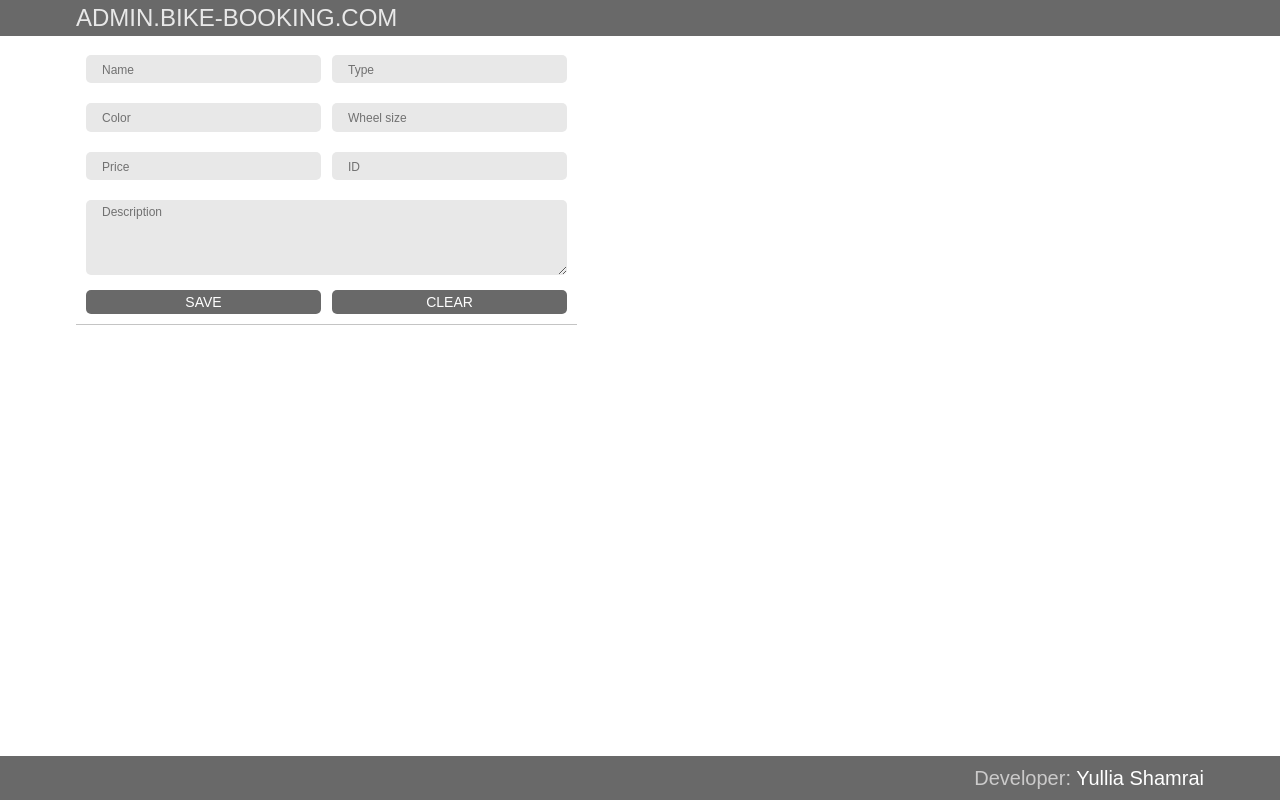
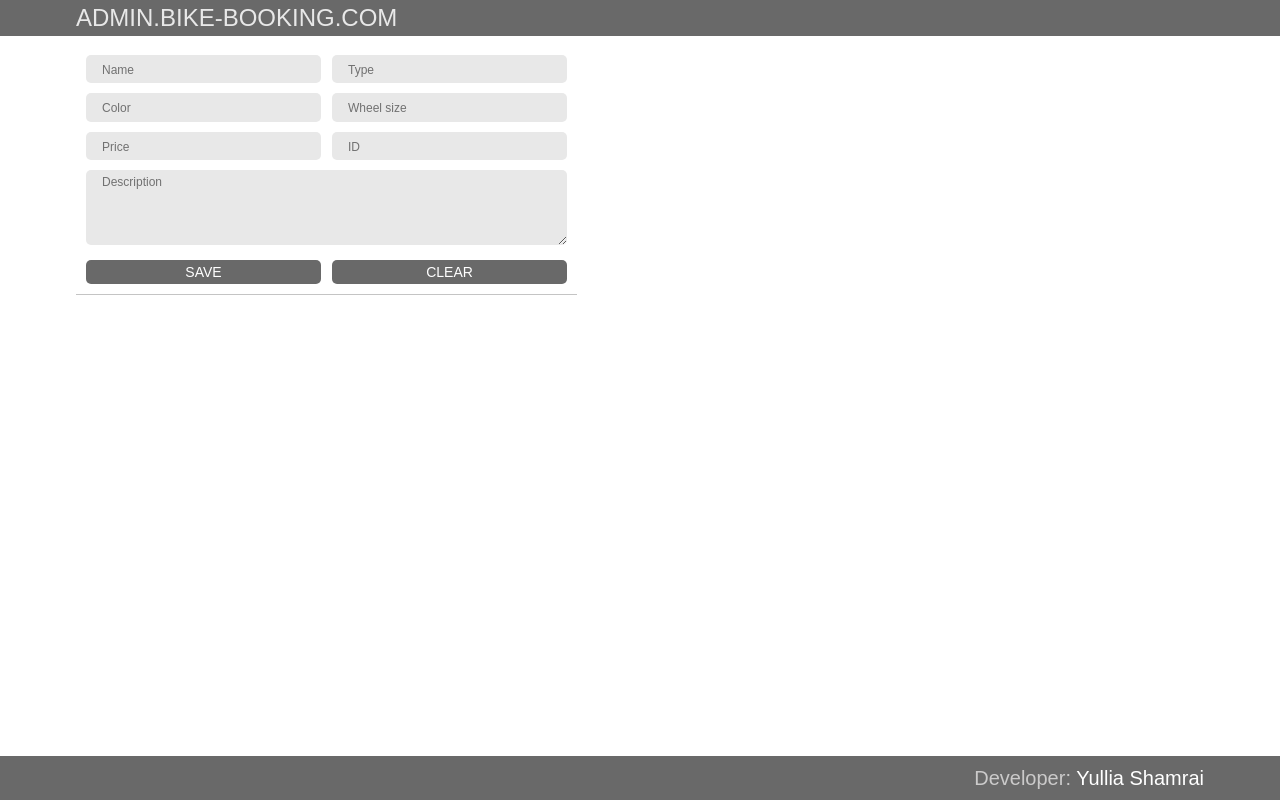
Before and after one commit to Juliya-Shamray/admin-frontend, a React (Create React App) app: page / in a window 1280 px wide. Built offline with nearby package versions, Linux system fonts and the light colour scheme; no server answers.

Commit message:
styles/ adaptive

```diff
--- a/src/components/BicycleForm/BicycleForm.js
+++ b/src/components/BicycleForm/BicycleForm.js
@@ -56,6 +56,7 @@ export const BicycleForm = ({ setBicycles, bicycles }) => {
   return (
     <StyledForm onSubmit={handleSubmit(onSubmit)}>
       <StyledDiv>
+        <div>
           <StyledInput
             placeholder="Name"
             {...register("name", {
@@ -65,23 +66,28 @@ export const BicycleForm = ({ setBicycles, bicycles }) => {
             })}
             onBlur={() => trigger("name")}
           />
+          {errors.name && <StyleError>{errors.name.message}</StyleError>}
+        </div>
+        <div>
           <StyledInput
             placeholder="Type"
             {...register("type", { required, minLength, type: "text" })}
             onBlur={() => trigger("type")}
           />
+          {errors.type && <StyleError>{errors.type.message}</StyleError>}
+        </div>
       </StyledDiv>
-      <StyledDivErr>
-        {errors.name && <StyleError>{errors.name.message}</StyleError>}
-        {errors.type && <StyleError>{errors.type.message}</StyleError>}
-      </StyledDivErr>
+
       <StyledDiv>
+        <div>
           <StyledInput
             placeholder="Color"
             {...register("color", { required, minLength, type: "text" })}
             onBlur={() => trigger("color")}
           />
-
+          {errors.color && <StyleError>{errors.color.message}</StyleError>}
+        </div>
+        <div>
           <StyledInput
             placeholder="Wheel size"
             {...register("wheelSize", {
@@ -94,14 +100,14 @@ export const BicycleForm = ({ setBicycles, bicycles }) => {
             })}
             onBlur={() => trigger("wheelSize")}
           />
-      </StyledDiv>
-      <StyledDivErr>
-        {errors.color && <StyleError>{errors.color.message}</StyleError>}
           {errors.wheelSize && (
             <StyleError>{errors.wheelSize.message}</StyleError>
           )}
-      </StyledDivErr>
+        </div>
+      </StyledDiv>
+
       <StyledDiv>
+        <div>
           <StyledInput
             placeholder="Price"
             {...register("price", {
@@ -113,16 +119,18 @@ export const BicycleForm = ({ setBicycles, bicycles }) => {
             })}
             onBlur={() => trigger("price")}
           />
+          {errors.price && <StyleError>{errors.price.message}</StyleError>}
+        </div>
+
+        <div>
           <StyledInput
             placeholder="ID"
             {...register("id", { required, minLength, type: "text" })}
             onBlur={() => trigger("id")}
           />
+          {errors.id && <StyleError>{errors.id.message}</StyleError>}
+        </div>
       </StyledDiv>
-      <StyledDivErr>
-        {errors.price && <StyleError>{errors.price.message}</StyleError>}
-        {errors.id && <StyleError>{errors.id.message}</StyleError>}
-      </StyledDivErr>
 
       <StyledWrap>
         <StyledTextArea
--- a/src/components/BicycleForm/BicycleForm.styled.js
+++ b/src/components/BicycleForm/BicycleForm.styled.js
@@ -2,36 +2,29 @@ import styled from "styled-components";
 
 export const StyledForm = styled.form`
   max-width: 400px;
+  padding: 10px;
+  display: flex;
+  flex-direction: column;
+  border-bottom: 1px solid #c4c4c4;
+  gap: 10px;
   @media screen and (min-width: 1152px) {
     max-width: 501px;
   }
-
-  padding: 10px;
-  display: flex;
-  flex-direction: column;
-  gap: 10px;
-  border-bottom: 1px solid #c4c4c4;
 `;
 
 export const StyledDiv = styled.div`
   display: flex;
   flex-direction: column;
-  justify-content: space-between;
-  gap: 11px;
-  @media screen and (min-width: 768px) {
+  gap: 10px;
+  @media screen and (min-width: 1152px) {
     flex-direction: row;
+    gap: 11px;
   }
 `;
 
 export const StyledInput = styled.input`
-  display: block;
-  width: 100%;
-  @media screen and (min-width: 768px) {
-    width: 50%;
-  }
-
+  width: 235px;
   padding: 5px 16px;
-  max-width: 235px;
   border-radius: 5px;
   background: #e8e8e8;
   border: none;
--- a/src/components/Bicycles/Bicycles.js
+++ b/src/components/Bicycles/Bicycles.js
@@ -39,7 +39,7 @@ export const Bicycles = ({ ...props }) => {
           <h2>There's nothing here yet</h2>
         )}
         {bicycles.map((bicycle, ind) => (
-          <StyledLi key={`${bicycle._id}-${ind}`}>
+          <StyledLi $status={bicycle.status} key={`${bicycle._id}-${ind}`}>
             <div>
               <StyledTitle>
                 <span>{bicycle.name}</span> - {bicycle.type}({bicycle.color})
--- a/src/components/Bicycles/Bicycles.styled.js
+++ b/src/components/Bicycles/Bicycles.styled.js
@@ -27,6 +27,10 @@ export const StyledLi = styled.li`
   gap: 15px;
 
   position: relative;
+
+  ${({ $status }) => $status === "busy" && ` border-color: #F2994A; `}
+  ${({ $status }) => $status === "unavailable" && ` border-color: #EB5757; `}
+
 
   @media screen and (min-width: 768px) {
     max-width: 618px;
```
Lines whose indentation alone changed are shown as unchanged.
